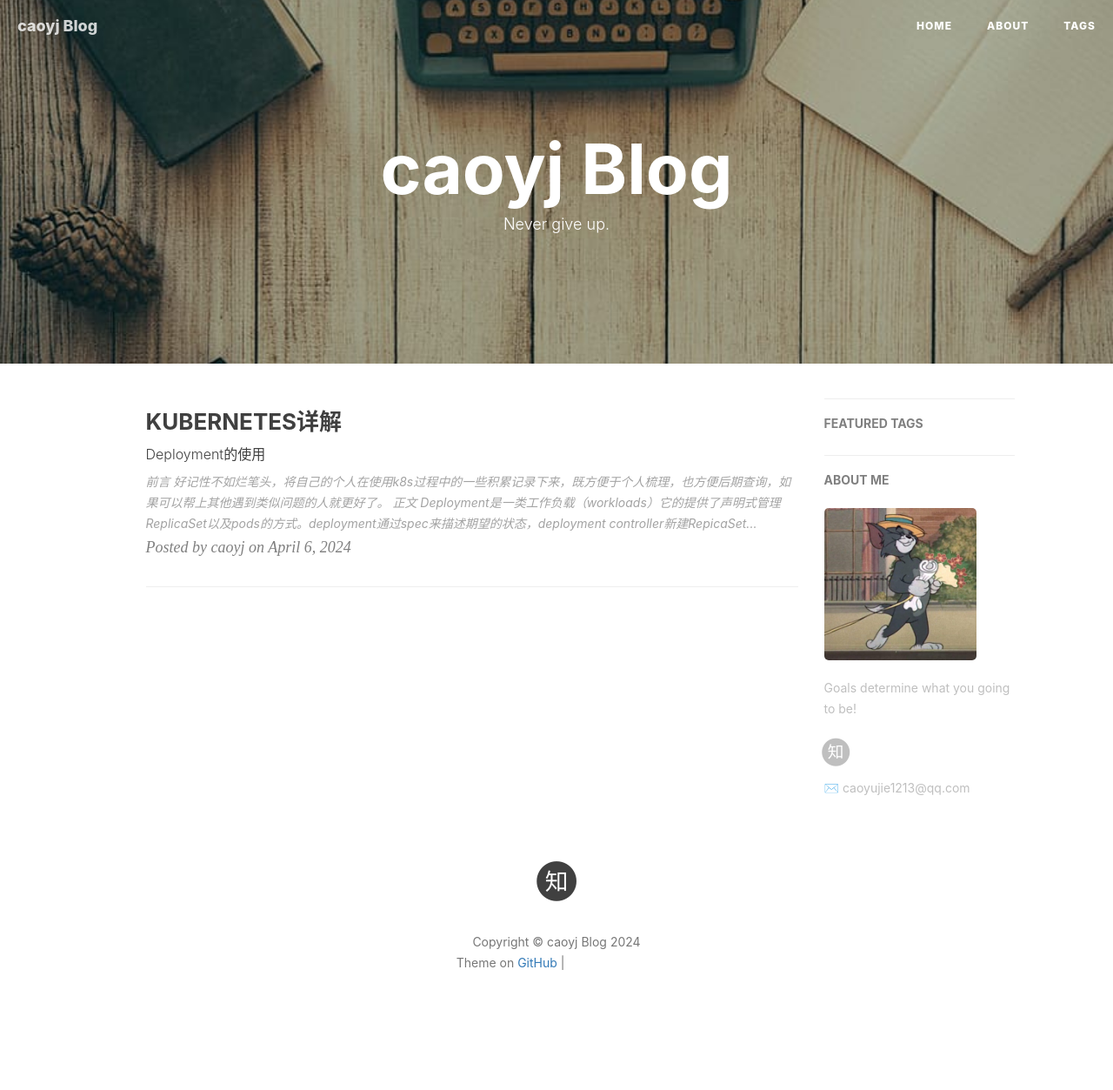
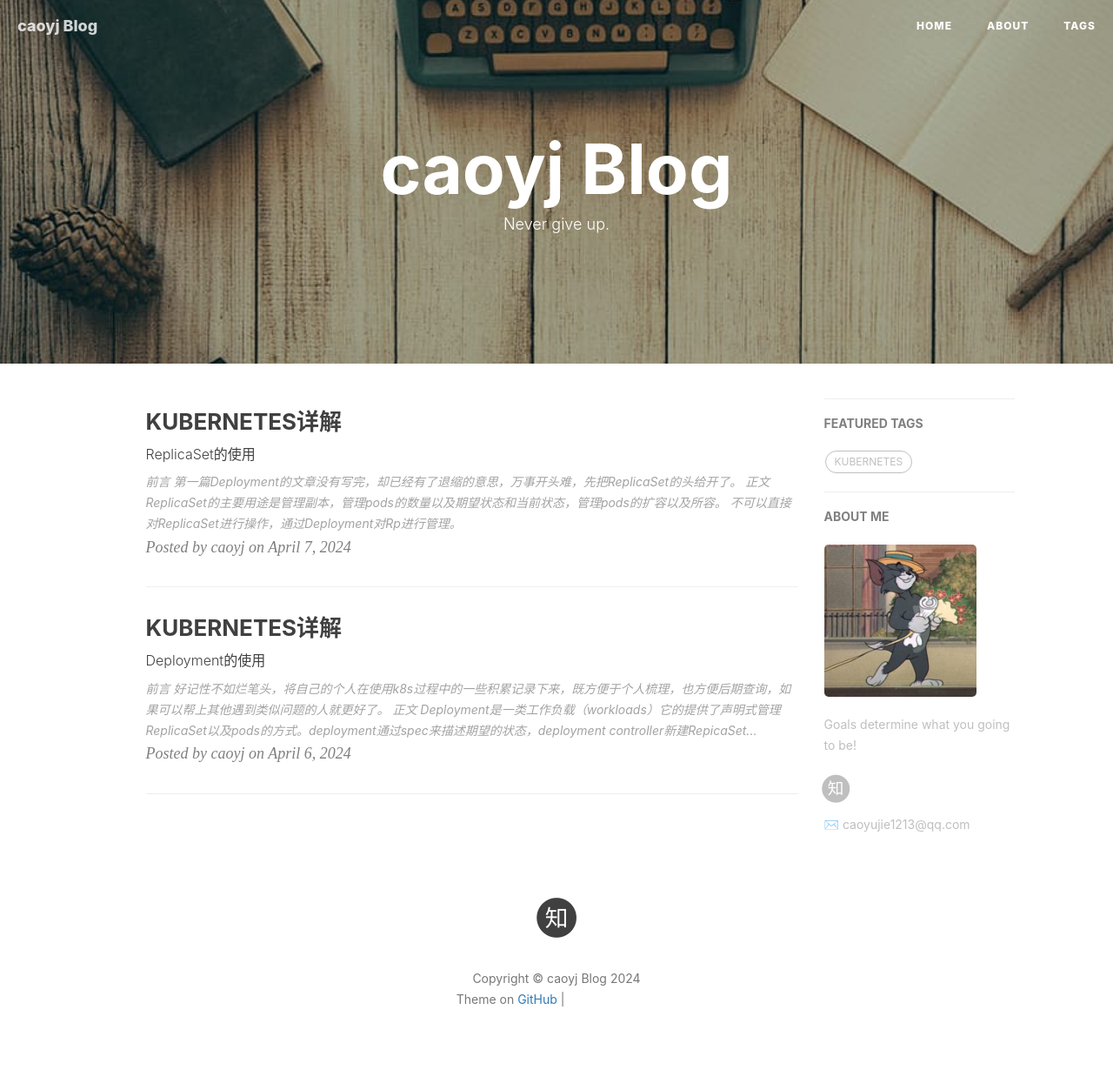
Before and after one commit to vcyj/vcyj.github.io, a Jekyll site: the page built from index.html, in a window 1280 px wide. Shown: the whole page at 87% size. Built offline with Jekyll 4.4.1, drawn with Linux system fonts in a browser that asks for light colours; nearby versions of some CDN libraries; the list of posts is cut into pages by our own code; comment, search, counter and statistics services are not loaded; before the commit the page ends 1211 px from its top, so only the background shows below that; grey boxes are pictures that could not be loaded.

Commit message:
update
update

````diff
--- a/_posts/2023-04-06-kubernetes-deployment.md
+++ b/_posts/2023-04-06-kubernetes-deployment.md
@@ -88,10 +88,42 @@ kubectl get rs
 
  ReplicaSet的名称格式：[DEPLOYMENT-NAME]-[HASH]
 
-5、查看
+5、查看pods的labels信息
+
+```shell
+kubectl get pods --show-labels
+```
+
+```shell
+
+```
+
+### 更新
+
+Deployment的更新仅针对Pod template (that is, .spec.template)改变，比如labels和image的更新，普通的扩容缩容不会触发rollout（滚动更新）
+
+1、镜像更新，更新为nginx:1.16.1
+
+```shell
+kubectl set image deployment.v1.apps/nginx-deployment nginx=nginx:1.16.1
+kubectl set image deployment/nginx-deployment nginx=nginx:1.16.1
+
+```
+
+output如下：
+
+```
+deployment.apps/nginx-deployment image updated
+```
+
+通过edit更新，更新字段 *.spec.template.spec.containers[0].image* from nginx:1.14.2 to nginx:1.16.1
+
+```shell
+kubectl edit deployment/nginx-deployment
+```
 
 
-### 更新
+
 
 ### 回滚
 
@@ -99,6 +131,17 @@ kubectl get rs
 
 ### 清理
 
+### 状态
+
+#### 失败
+
+- 资源配额不足
+- Readiness Probe failure（就绪性探针失败）
+- 拉去镜像错误
+- 权限不足
+- limit ranges
+-
+
 
 
 
--- /dev/null
+++ b/_posts/2023-04-07-kubernetes-ReplicaSet.md
@@ -0,0 +1,21 @@
+---
+layout:     post
+title:      KUBERNETES详解
+subtitle:   ReplicaSet的使用
+date:       2024-04-07
+author:     caoyj
+header-img: img/post-bg-cook.jpg
+catalog: true
+tags:
+    - KUBERNETES
+    - ReplicaSet
+---
+
+## 前言
+
+第一篇Deployment的文章没有写完，却已经有了退缩的意思，万事开头难，先把ReplicaSet的头给开了。
+
+## 正文
+
+ReplicaSet的主要用途是管理副本，管理pods的数量以及期望状态和当前状态，管理pods的扩容以及所容。
+不可以直接对ReplicaSet进行操作，通过Deployment对Rp进行管理。
````
